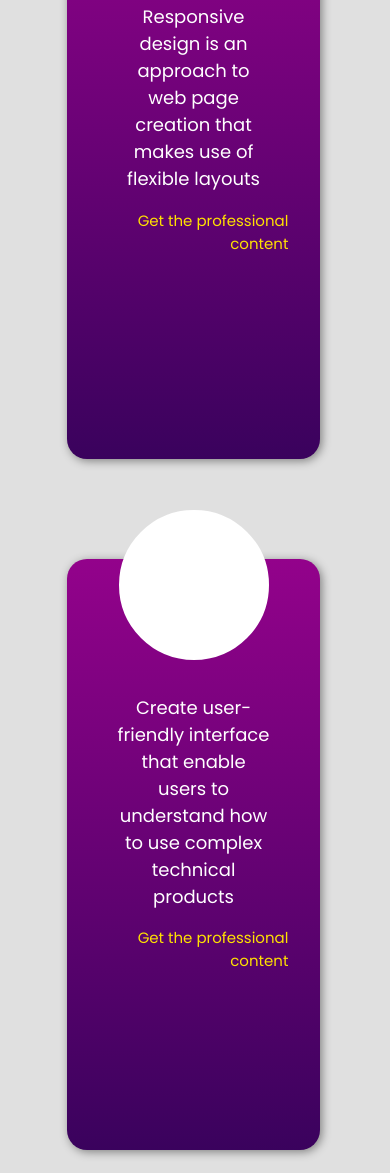
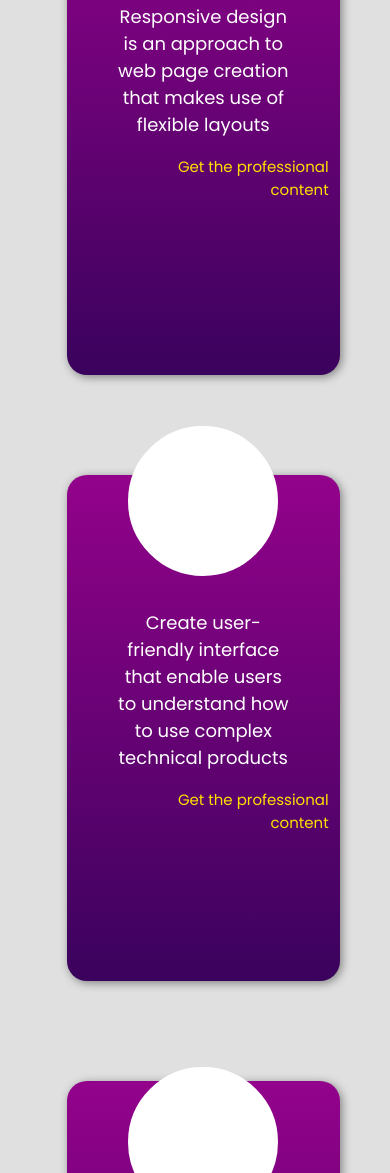
Before and after one commit to skaterhari/_Revive_, a plain HTML site: page index.html in a window 390 px wide. Shown: the part 6187-7360 px from the top of the page. Drawn offline with Linux system fonts and the light colour scheme.

Commit message:
Update wb.css

```diff
--- a/wb.css
+++ b/wb.css
@@ -255,18 +255,21 @@ h4{
     background-size: 120px;
     border: 5px solid white;
     border-radius: 50%;
-    position: absolute;
+    position: relative;
     top: -4vh;
 }
 #dp1{
     background-image: url(./images/pexels-pixabay-220453.jpg);
+    position: absolute;
 }
 #dp2{
     background-image: url(./images/pexels-italo-melo-2379004.jpg);
+    position: absolute;
 
 }
 #dp3{
     background-image: url(./images/pexels-andrea-piacquadio-3777557.jpg);
+    position: absolute;
 }
 #p6{
     font-size: 18px;
@@ -277,9 +280,8 @@ h4{
 .p7{
     text-align: right;
     font-size: 15px;
-    position: relative;
-    left: 5vw;
-    top: 2vh;
+    margin-right: -100px;
+    margin-top: 2vh;
     color: #ffe100;
 }
 
@@ -351,8 +353,8 @@ h4{
         height: 250vh;
     }
     .box{
-        width: 65vw;
-        height: 80vh;
+        width: 70vw;
+        height: 70vh;
     }
     #img2,#img3{
         width: 10vw;
@@ -364,6 +366,7 @@ h4{
     }
     #b1{
         top: 10px;
+        height: 40vh;
     }
     .sub3{
         position: relative;
@@ -378,18 +381,17 @@ h4{
     }
     #dp2{
         position: absolute;
-        top: 82vh;
-        width: 150px;
-        height: 150px;
+        top: 72vh;
+    }
+     #dp1{
+        position: absolute;
+
     }
     #dp3{
         position: absolute;
-        top: 166vh;
-        width: 150px;
-        height: 150px;
-    }
+        top: 148vh;
     #b5{
-        height: 70vh;
+        height: 60vh;
     }
 }
 .show{
```
